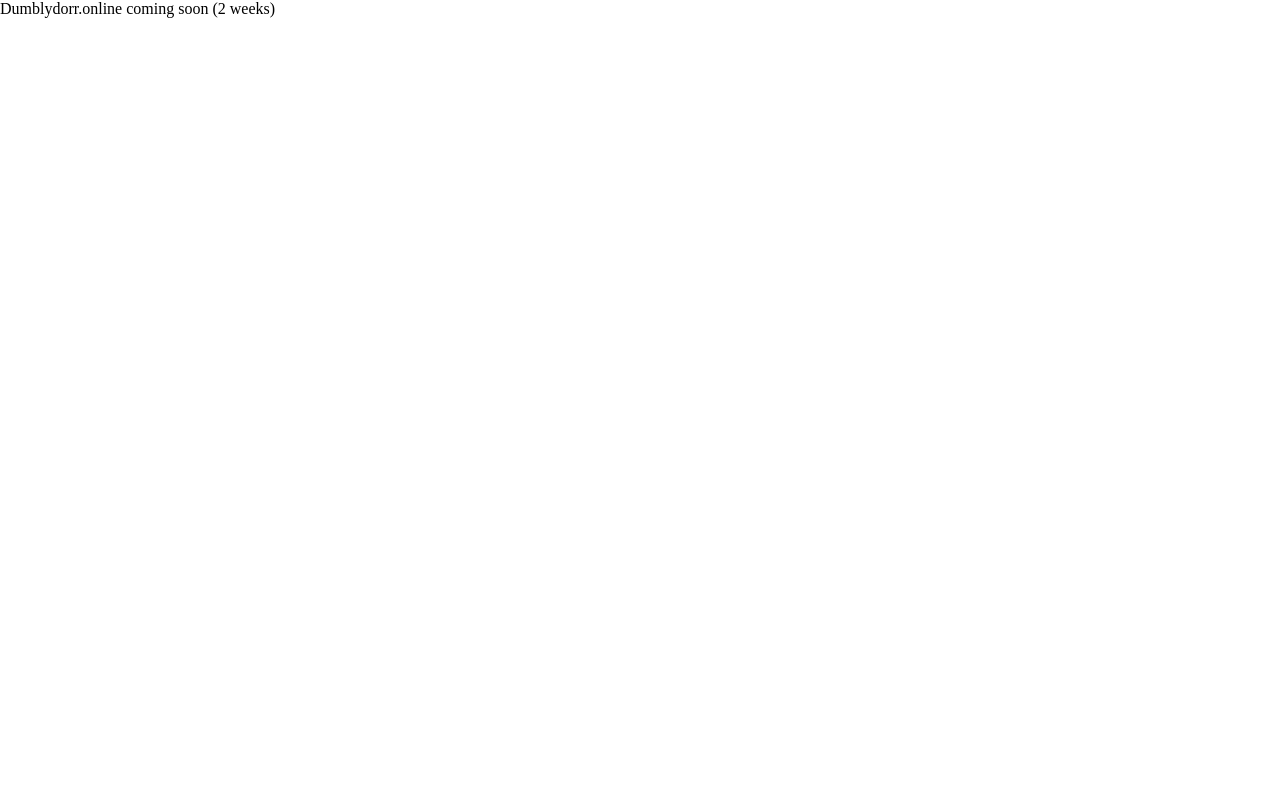
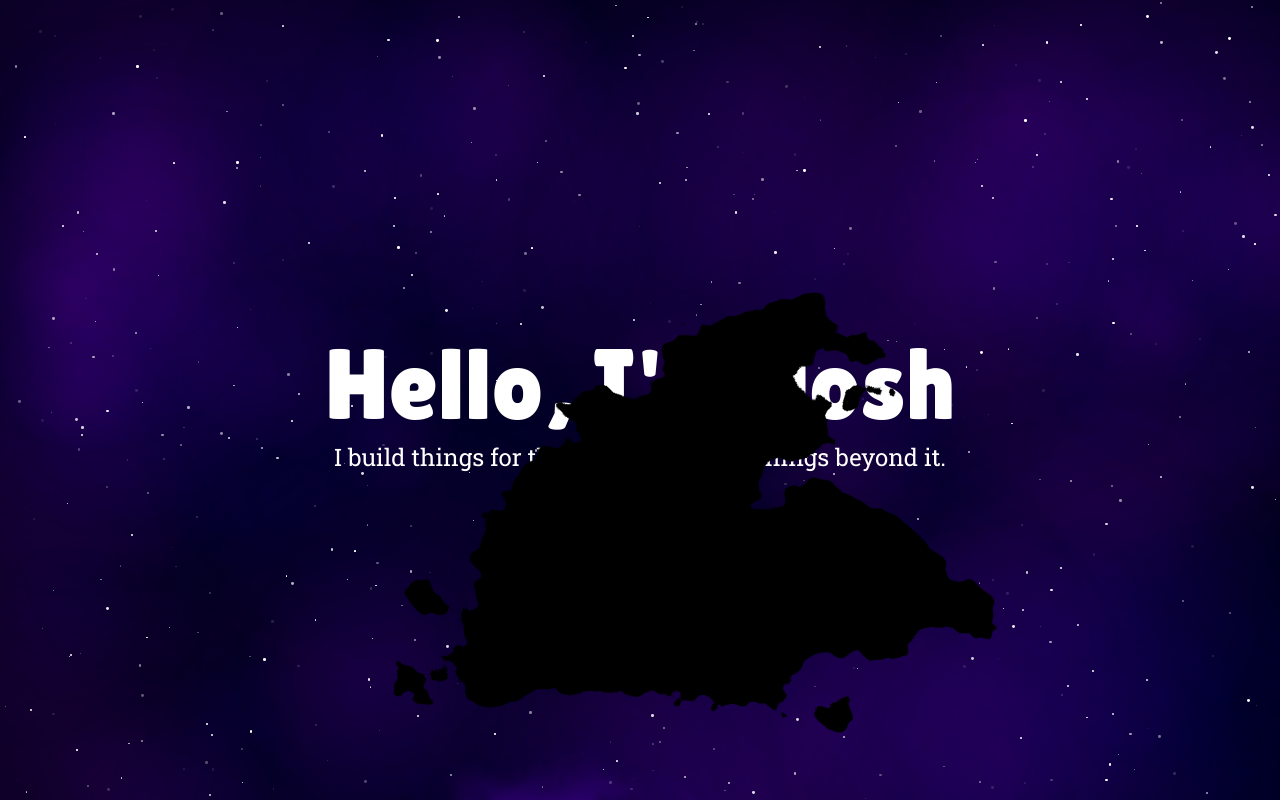
Before and after one commit to minimuscle/website, a React (Vite) app in the folder frontend/: page / in a window 1280 px wide. Built offline with nearby package versions, Linux system fonts and the light colour scheme.

Commit message:
feat: added clouds

```diff
--- a/frontend/package.json
+++ b/frontend/package.json
@@ -33,6 +33,7 @@
     "@types/react-dom": "^19.2.0",
     "@vitejs/plugin-react": "^6.0.1",
     "oxlint": "^1.78.0",
+    "sass-embedded": "^1.102.0",
     "typescript": "^6.0.2",
     "vite": "^8.0.0"
   },
--- /dev/null
+++ b/frontend/src/routes/-components/background/_background.scss
@@ -0,0 +1,54 @@
+.nebula {
+    position: absolute;
+    inset: 0;
+    overflow: hidden;
+    pointer-events: none;
+
+    &__blob {
+        position: absolute;
+        border-radius: 50%;
+        transform: translate(-50%, -50%);
+        animation: nebula-blob-drift ease-in-out infinite alternate;
+        will-change: transform;
+    }
+}
+
+.stars {
+    position: absolute;
+    inset: 0;
+
+    &__star {
+        position: absolute;
+        display: block;
+
+        border-radius: 50%;
+        background: white;
+
+        animation: star-twinkle 4s ease-in-out infinite;
+    }
+}
+
+@keyframes nebula-blob-drift {
+    0% {
+        transform: translate(-50%, -50%) translate3d(-60px, -30px, 0);
+    }
+
+    50% {
+        transform: translate(-50%, -50%) translate3d(90px, 60px, 0);
+    }
+
+    100% {
+        transform: translate(-50%, -50%) translate3d(-30px, 120px, 0);
+    }
+}
+
+@keyframes star-twinkle {
+    0%,
+    100% {
+        opacity: 0.1;
+    }
+
+    50% {
+        opacity: 1;
+    }
+}
--- /dev/null
+++ b/frontend/src/routes/-components/background/index.tsx
@@ -0,0 +1,71 @@
+import { type CSSProperties, useMemo } from 'react';
+import './_background.scss';
+
+
+/**********************************************************************************************************
+ *   COMPONENT START
+ **********************************************************************************************************/
+export const Background = () => {
+    const { nebulaBlobs, stars } = useMemo(() => {
+        const nebulaBlobs = Array.from({ length: 100 }, () => ({
+            xPosition: Math.round(Math.random() * 100) + 0,
+            yPosition: Math.round(Math.random() * 100) + 0,
+            size: Math.round(Math.random() * 40) + 10,
+            color: Math.random() < 0.5 ? 'rgba(150, 0, 235, 0.1)' : 'rgba(0, 0, 100, 0.1)',
+            animationDuration: Math.round(Math.random() * 20) + 10,
+            animationDelay: Math.round(Math.random() * -20),
+
+            moveXStart: Math.round(Math.random() * 120) - 60,
+            moveYStart: Math.round(Math.random() * 120) - 60,
+            moveXEnd: Math.round(Math.random() * 240) - 120,
+            moveYEnd: Math.round(Math.random() * 240) - 120,
+        }));
+
+        const stars = Array.from({ length: 500 }, () => ({
+            xPosition: Math.random() * 100,
+            yPosition: Math.random() * 100,
+            size: Math.random() * 2 + 1,
+            animationDelay: Math.random() * -4,
+        }));
+
+        return { nebulaBlobs, stars }
+    }, []);
+
+    /***** RENDER *****/
+    return (
+        <div className="nebula">
+            {nebulaBlobs.map((nebulaBlob, index) => {
+                const style = {
+                    left: `${nebulaBlob.xPosition}%`,
+                    top: `${nebulaBlob.yPosition}%`,
+                    width: `${nebulaBlob.size}vw`,
+                    height: `${nebulaBlob.size}vw`,
+                    background: `radial-gradient(circle, ${nebulaBlob.color} 0%, transparent 70%)`,
+                    animationDuration: `${nebulaBlob.animationDuration}s`,
+                    animationDelay: `${nebulaBlob.animationDelay}s`,
+                    '--move-x-start': `${nebulaBlob.moveXStart}px`,
+                    '--move-y-start': `${nebulaBlob.moveYStart}px`,
+                    '--move-x-end': `${nebulaBlob.moveXEnd}px`,
+                    '--move-y-end': `${nebulaBlob.moveYEnd}px`,
+                } as CSSProperties;
+
+                return <div key={index} className="nebula__blob" style={style} />;
+            })}
+            <div className="stars">
+                {stars.map((star, index) => (
+                    <span
+                        key={index}
+                        className="stars__star"
+                        style={{
+                            left: `${star.xPosition}%`,
+                            top: `${star.yPosition}%`,
+                            width: `${star.size}px`,
+                            height: `${star.size}px`,
+                            animationDelay: `${star.animationDelay}s`,
+                        }}
+                    />
+                ))}
+            </div>
+        </div>
+    );
+};
--- /dev/null
+++ b/frontend/src/routes/-components/title/_title.scss
@@ -0,0 +1,72 @@
+.TitlePage {
+    display: flex;
+    flex-direction: column;
+    align-items: center;
+    justify-content: center;
+    height: 100dvh;
+    position: relative;
+    overflow: hidden;
+
+    h1 {
+        font-size: 100px;
+    }
+
+    p {
+        font-size: 24px;
+    }
+
+    &__cloud {
+        width: 550px;
+        height: 200px;
+        background: #000;
+        border-radius: 50%;
+        position: absolute;
+        // right: -600px;
+        top: 400px;
+        transform: rotate(-45deg)
+    }
+
+
+
+    #cloud-back {
+        filter: url(#filter-back);
+        box-shadow: -500px 200px 50px 0px rgba(74, 10, 165, 0.657);
+    }
+
+    #cloud-mid {
+        filter: url(#filter-mid);
+        box-shadow: -490px 210px 40px -50px rgba(114, 0, 143, 0.477);
+    }
+
+    #cloud-front {
+        filter: url(#filter-front);
+        box-shadow: -500px 240px 30px -70px rgba(1, 0, 38, 0.631);
+    }
+
+    &__cloud2 {
+        width: 500px;
+        height: 200px;
+        background: #000;
+        border-radius: 50%;
+        position: absolute;
+        // right: -600px;
+        left: 450px;
+        top: 500px;
+        transform: rotate(-5deg)
+    }
+
+    #cloud2-back {
+        filter: url(#filter2-back);
+        box-shadow: -300px 500px 50px 0px rgba(74, 10, 165, 0.657);
+    }
+
+    #cloud2-mid {
+        filter: url(#filter2-mid);
+        box-shadow: -200px 510px 40px -50px rgba(114, 0, 143, 0.477);
+    }
+
+    #cloud2-front {
+        filter: url(#filter2-front);
+        box-shadow: -200px 520px 30px -70px rgba(1, 0, 38, 0.631);
+    }
+}
--- /dev/null
+++ b/frontend/src/routes/-components/title/cloud.tsx
@@ -0,0 +1,49 @@
+/**********************************************************************************************************
+ *   COMPONENT START
+ **********************************************************************************************************/
+export const TitleClouds = () => {
+    /***** RENDER *****/
+    return (
+        <>
+            <div className="TitlePage__cloud" id="cloud-back" />
+            <div className="TitlePage__cloud" id="cloud-mid" />
+            <div className="TitlePage__cloud" id="cloud-front" />
+
+            <div className="TitlePage__cloud2" id="cloud2-back" />
+            <div className="TitlePage__cloud2" id="cloud2-mid" />
+            <div className="TitlePage__cloud2" id="cloud2-front" />
+
+
+
+
+            <svg width="0" height="0">
+                <filter id="filter-back">
+                    <feTurbulence type="fractalNoise" baseFrequency=".012" numOctaves="4" seed="4" />
+                    <feDisplacementMap in="SourceGraphic" scale="170" />
+                </filter>
+                <filter id="filter-mid">
+                    <feTurbulence type="fractalNoise" baseFrequency=".012" numOctaves="4" seed="4" />
+                    <feDisplacementMap in="SourceGraphic" scale="150" />
+                </filter>
+                <filter id="filter-front">
+                    <feTurbulence type="fractalNoise" baseFrequency=".012" numOctaves="4" seed="4" />
+                    <feDisplacementMap in="SourceGraphic" scale="100" />
+                </filter>
+            </svg>
+            <svg width="0" height="0">
+                <filter id="filter2-back">
+                    <feTurbulence type="fractalNoise" baseFrequency=".012" numOctaves="4" seed="121" />
+                    <feDisplacementMap in="SourceGraphic" scale="170" />
+                </filter>
+                <filter id="filter2-mid">
+                    <feTurbulence type="fractalNoise" baseFrequency=".012" numOctaves="4" seed="121" />
+                    <feDisplacementMap in="SourceGraphic" scale="150" />
+                </filter>
+                <filter id="filter2-front">
+                    <feTurbulence type="fractalNoise" baseFrequency=".012" numOctaves="4" seed="121" />
+                    <feDisplacementMap in="SourceGraphic" scale="100" />
+                </filter>
+            </svg>
+        </>
+    );
+};
--- /dev/null
+++ b/frontend/src/routes/-components/title/index.tsx
@@ -0,0 +1,15 @@
+import { TitleClouds } from "#/routes/-components/title/cloud";
+import "./_title.scss";
+/**********************************************************************************************************
+ *   COMPONENT START
+ **********************************************************************************************************/
+export const TitlePage = () => {
+    /***** RENDER *****/
+    return (
+        <div className='TitlePage'>
+            <h1>Hello, I'm Josh</h1>
+            <p>I build things for the web... and a few things beyond it.</p>
+            <TitleClouds />
+        </div>
+    );
+};
--- a/frontend/src/routes/__root.tsx
+++ b/frontend/src/routes/__root.tsx
@@ -1,8 +1,9 @@
 import { Outlet, createRootRoute } from '@tanstack/react-router'
 
+import { TanStackDevtools } from '@tanstack/react-devtools'
 import { TanStackRouterDevtoolsPanel } from '@tanstack/react-router-devtools'
-import { TanStackDevtools } from '@tanstack/react-devtools'
 
+import { Background } from '#/routes/-components/background'
 import '../styles.css'
 
 export const Route = createRootRoute({
@@ -12,7 +13,11 @@ export const Route = createRootRoute({
 function RootComponent() {
   return (
     <>
-      <Outlet />
+      <Background />
+      <div className='content'>
+
+        <Outlet />
+      </div>
       <TanStackDevtools
         config={{
           position: 'bottom-right',
--- a/frontend/src/routes/index.tsx
+++ b/frontend/src/routes/index.tsx
@@ -1,3 +1,4 @@
+import { TitlePage } from '#/routes/-components/title'
 import { createFileRoute } from '@tanstack/react-router'
 
 export const Route = createFileRoute('/')({
@@ -5,5 +6,7 @@ export const Route = createFileRoute('/')({
 })
 
 function RouteComponent() {
-  return <div>Dumblydorr.online coming soon (2 weeks)</div>
+  return <>
+    <TitlePage />
+  </>
 }
--- a/frontend/src/styles.css
+++ b/frontend/src/styles.css
@@ -1,13 +1,43 @@
+@import url('https://fonts.googleapis.com/css2?family=Lilita+One&family=Roboto+Slab:wght@100..900&display=swap');
+
 * {
   box-sizing: border-box;
+  font-family: "Roboto Slab", serif;
+  font-optical-sizing: auto;
+  color: white;
+  margin: 0;
 }
 
 html,
 body,
 #app {
   min-height: 100%;
+  background-color: #06001c;
 }
 
 body {
   margin: 0;
+  overflow: hidden;
 }
+
+h1, h2, h3, h4, h5, h6 {
+  font-family: "Lilita One", sans-serif;
+  font-weight: 400;
+  font-style: normal;
+}
+
+p {
+  font-family: "Roboto Slab", serif;
+  font-optical-sizing: auto;
+  font-weight: 400;
+  font-style: normal;
+}
+
+
+
+.content {
+  position: relative;
+  min-height: 100dvh;
+  max-width: 1440px;
+  margin: 0 auto;
+}
```
Also changed, not shown: 1 other file (tests, documents, lock files or other folders).
